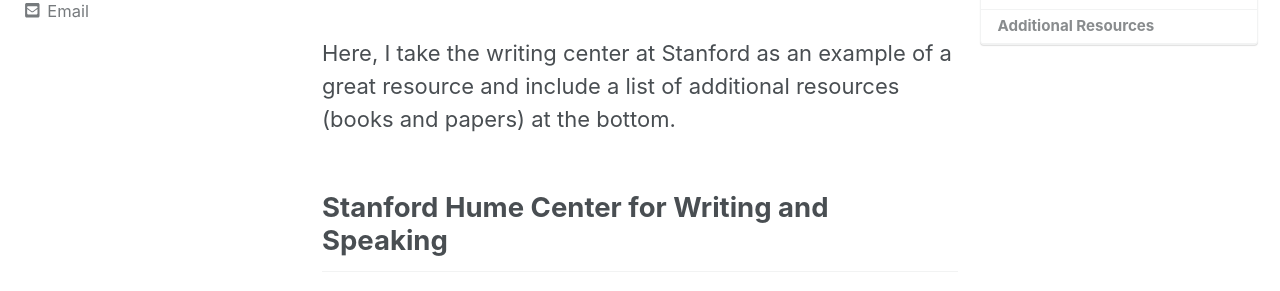
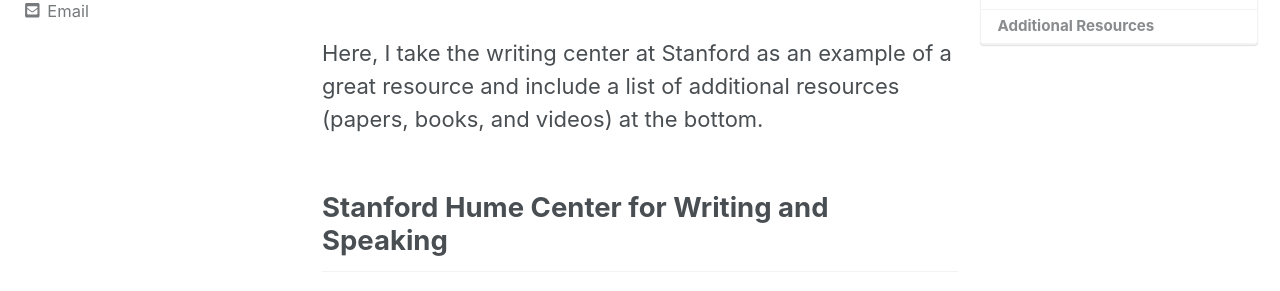
Before and after one commit to maryzhao0111/255_project, a Jekyll site: the page built from _posts/2023-05-24-b-resources.md, in a window 1280 px wide and 900 px high. Shown: the part 253-544 px from the top of the window. Built offline with Jekyll 4.4.1, drawn with Linux system fonts in a browser that asks for light colours; cached includes are drawn as plain includes; nearby versions of some CDN libraries; a script that is not in the unit is left out.

Commit message:
Update 2023-05-24-b-resources.md

```diff
--- a/_posts/2023-05-24-b-resources.md
+++ b/_posts/2023-05-24-b-resources.md
@@ -10,7 +10,7 @@ toc_sticky: true
 
 Looking for writing resources? You’re in luck! There're plenty of webpages and videos out there with helpful tips and tutorials.
 
-Here, I take the writing center at Stanford as an example of a great resource and include a list of additional resources (books and papers) at the bottom.
+Here, I take the writing center at Stanford as an example of a great resource and include a list of additional resources (papers, books, and videos) at the bottom.
 
 ## Stanford Hume Center for Writing and Speaking
 
@@ -37,3 +37,5 @@ I can also speak from experience. Last year, when I was working on my PhD applic
 2. Huang, L. S. (2010). Seeing eye to eye? The academic writing needs of graduate and undergraduate students from students’ and instructors’ perspectives. *Language Teaching Research, 14*(4), 517-539.
 3. Saramäki, J. (2018). *How to Write a Scientific Paper: An Academic Self-Help Guide for PhD Students.* éditeur non identifié.
 4. Sword, H. (2012). *Stylish academic writing.* Harvard University Press.
+
+<iframe width="560" height="315" src="https://www.youtube.com/embed/nQsRvAVSVeM" title="YouTube video player" frameborder="0" allow="accelerometer; autoplay; clipboard-write; encrypted-media; gyroscope; picture-in-picture; web-share" allowfullscreen></iframe>
```
